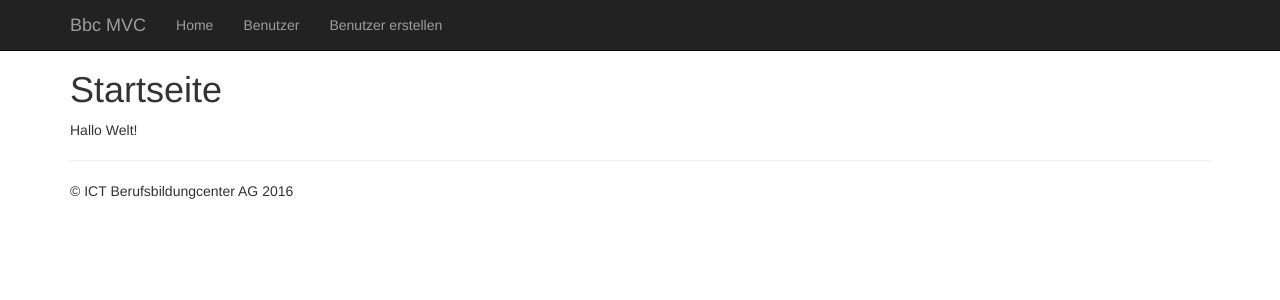
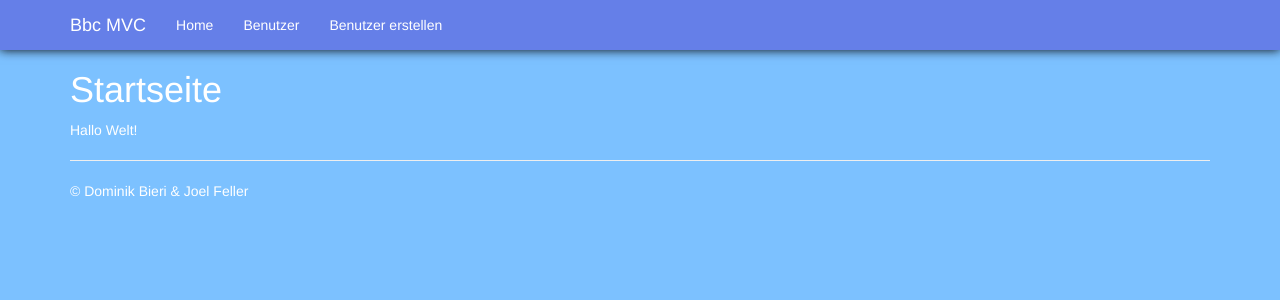
Before and after one commit to bisufprischtina/MADDAFACCARS, a PHP site: page / in a window 1280 px wide. Shown: the top 300 px of the page. Run offline with PHP 8.4, Linux system fonts and the light colour scheme; some libraries are stand-ins or nearby versions.

Commit message:
Herro Sepp

```diff
--- a/mvc-formbuilder/lib/ConnectionHandler.php
+++ b/mvc-formbuilder/lib/ConnectionHandler.php
@@ -34,7 +34,7 @@ class ConnectionHandler
     }
 
     /**
-     * Prüft ob bereits eine Verbindung auf die Datenbank existiert,
+     * Prüft ob bereits eine Verbindung auf die Datenbank existiert, f
      * initialisiert diese ansonsten und gibt sie dann zurück.
      *
      * @throws Exception wenn der Verbindungsaufbau schiefgegeangen ist.
--- a/mvc-formbuilder/public/css/style.css
+++ b/mvc-formbuilder/public/css/style.css
@@ -1,3 +1,34 @@
 body {
   padding-top: 50px;
+  background-color: #7cc1ff;
+  color: white;
 }
+
+nav.navbar {
+  background-color: #657fe8;
+  box-shadow: 0px 0px 10px #080808;
+  color: white;
+}
+
+.navbar-fixed-top {
+  top: 0;
+  border-width: 0;
+}
+
+a.navbar-brand {
+  color: white!important;
+}
+
+.navbar-nav>li>a {
+  color: white!important;
+}
+
+a:hover {
+  color: #313131!important;
+  text-decoration: underline;
+}
+
+.nav>li>a:hover {
+  text-decoration: none;
+  color: #313131!important;
+}
--- a/mvc-formbuilder/view/footer.php
+++ b/mvc-formbuilder/view/footer.php
@@ -1,6 +1,6 @@
         <hr>
         <footer>
-          <p>&copy; ICT Berufsbildungcenter AG 2016</p>
+          <p>&copy; Dominik Bieri & Joel Feller</p>
         </footer>
     </div>
 
--- a/mvc-formbuilder/view/header.php
+++ b/mvc-formbuilder/view/header.php
@@ -5,7 +5,7 @@
     <meta http-equiv="X-UA-Compatible" content="IE=edge">
     <meta name="viewport" content="width=device-width, initial-scale=1">
 
-    <title><?= $title ?> | Bbc MVC</title>
+    <title><?= $title ?> | MADDAFACCARS</title>
 
     <!-- Bootstrap core CSS -->
     <link rel="stylesheet" href="https://maxcdn.bootstrapcdn.com/bootstrap/3.3.6/css/bootstrap.min.css" integrity="sha384-1q8mTJOASx8j1Au+a5WDVnPi2lkFfwwEAa8hDDdjZlpLegxhjVME1fgjWPGmkzs7" crossorigin="anonymous">
```
